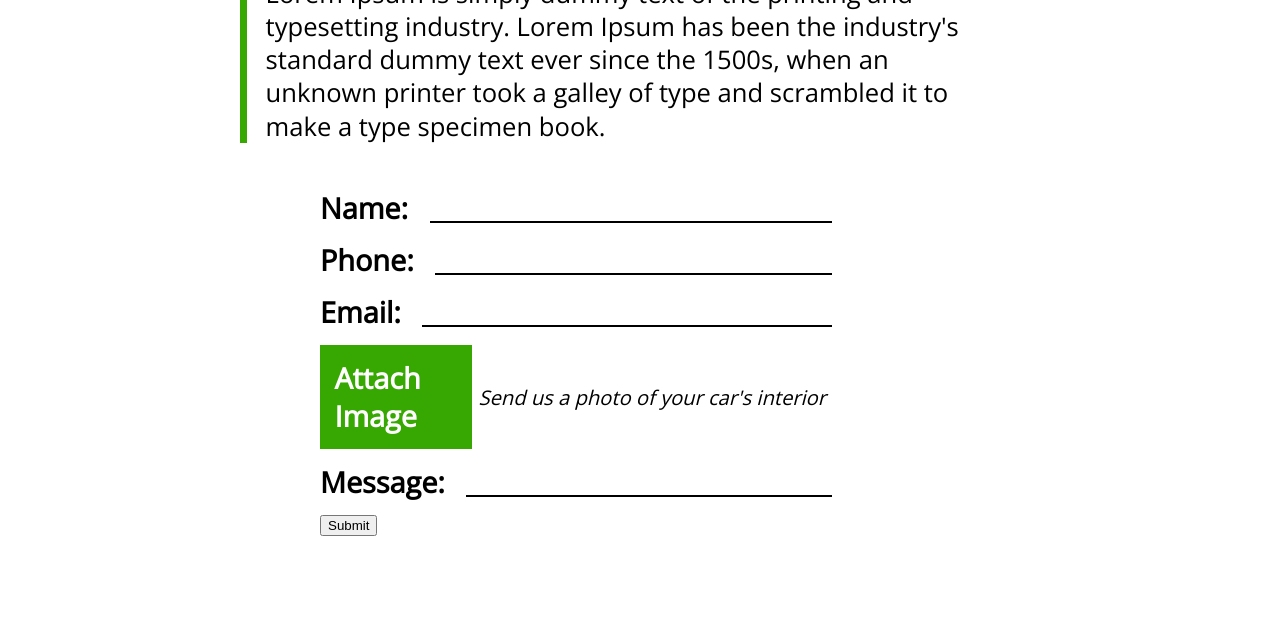
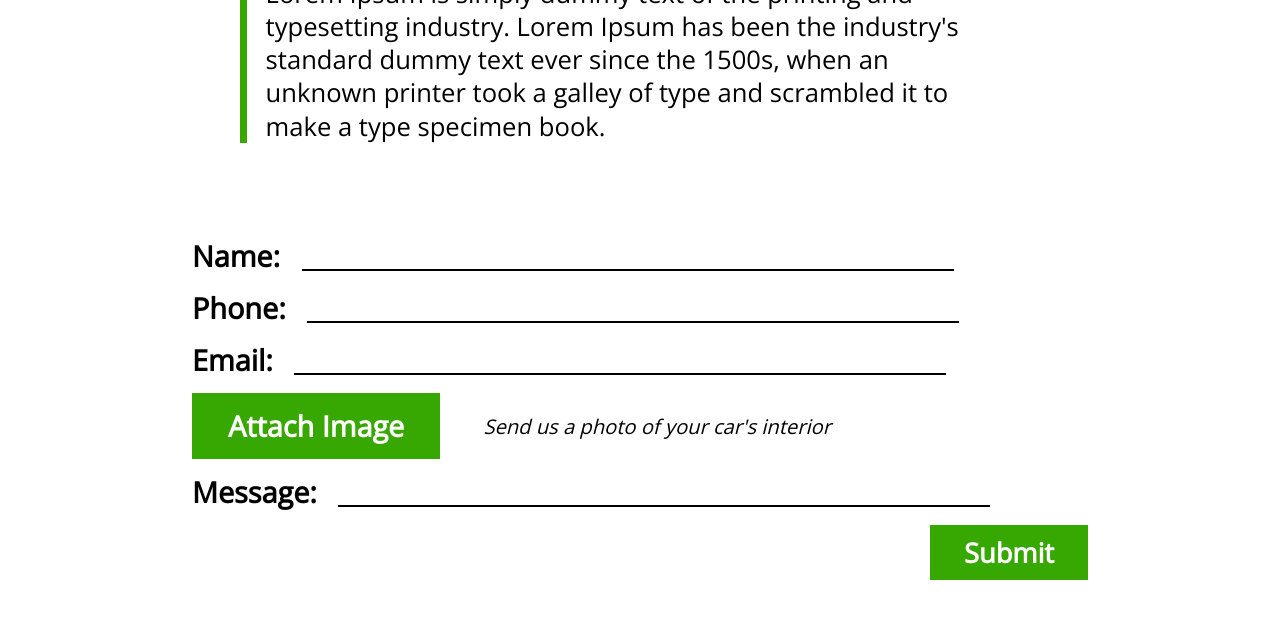
Before and after one commit to Octatum/pena-bros, a Gatsby site: page /Contact in a window 1280 px wide. Shown: the part 465-1084 px from the top of the page. Built offline with nearby package versions, Linux system fonts and the light colour scheme; Gatsby itself is replaced by a stand-in of ours.

Commit message:
added submit button to contact page and call to action to get-a-quote banner

```diff
--- a/src/components/Contact/Form/FileInputButton.jsx
+++ b/src/components/Contact/Form/FileInputButton.jsx
@@ -5,14 +5,14 @@ import { Container } from '../../Container';
 
 const FileInputButton = ({ children, ...props }) => (
   <Container flex row {...props} justify="flex-start">
-    <Container backColor="green" padding={[0.5]} width="40%">
-      <Text white bold>
+    <Container backColor="green" padding={[0.5, 1.25]} width="auto">
+      <Text white bold align="center">
         Attach Image
       </Text>
       {children}
     </Container>
-    <Container flex row>
-      <Text italic size={0.25}>
+    <Container margin={[0, 1.5]} width="auto">
+      <Text italic size={0.25} align="left">
         Send us a photo of your car's interior
       </Text>
     </Container>
--- a/src/components/Contact/Form/Question.jsx
+++ b/src/components/Contact/Form/Question.jsx
@@ -14,6 +14,11 @@ function isFile({ type }) {
       opacity: 0,
       width: '100%',
       height: '100%',
+      top: 0,
+      left: 0,
+      cursor: 'pointer',
+      margin: 0,
+      'min-width': 0,
     };
   }
 }
@@ -45,7 +50,7 @@ const Question = ({
       as={Container}
       flex
       row
-      justify="space-between"
+      justify="flex-start"
       margin={[0.5, 0]}
       bold
       {...props}
--- a/src/components/Contact/Form/index.jsx
+++ b/src/components/Contact/Form/index.jsx
@@ -1,10 +1,19 @@
 import React from 'react';
+import styled from 'styled-components';
 
 import { Container } from '../../Container';
+import { Text } from '../../Text';
 import { Formik } from 'formik';
 import { string, object, mixed } from 'yup';
 import { navigateTo } from 'gatsby';
 import Question from './Question';
+
+const SubmitButton = styled(Text)`
+  background-color: ${({ theme }) => theme.color.green};
+  border: none;
+  cursor: pointer;
+  float: right;
+`;
 
 const inputValidation = object().shape({
   name: string().required('Required'),
@@ -59,8 +68,8 @@ const GetInTouch = () => (
     onSubmit={values => console.log(values)}
     render={({ handleSubmit, handleChange, handleBlur, values }) => (
       <Container
-        margin={[2, 0, 4, 20]}
-        width="40%"
+        margin={[5, 'auto']}
+        width="70%"
         as="form"
         name="contact"
         method="post"
@@ -122,7 +131,17 @@ const GetInTouch = () => (
           value={values.message}
         />
 
-        <button type="submit">Submit</button>
+        <SubmitButton
+          as="button"
+          type="submit"
+          bold
+          white
+          size={2.75}
+          padding={[0.35, 1.25]}
+          align="center"
+        >
+          Submit
+        </SubmitButton>
       </Container>
     )}
   />
```
Also changed, not shown: src/components/QuoteAction/index.jsx (+12 -0 lines).
